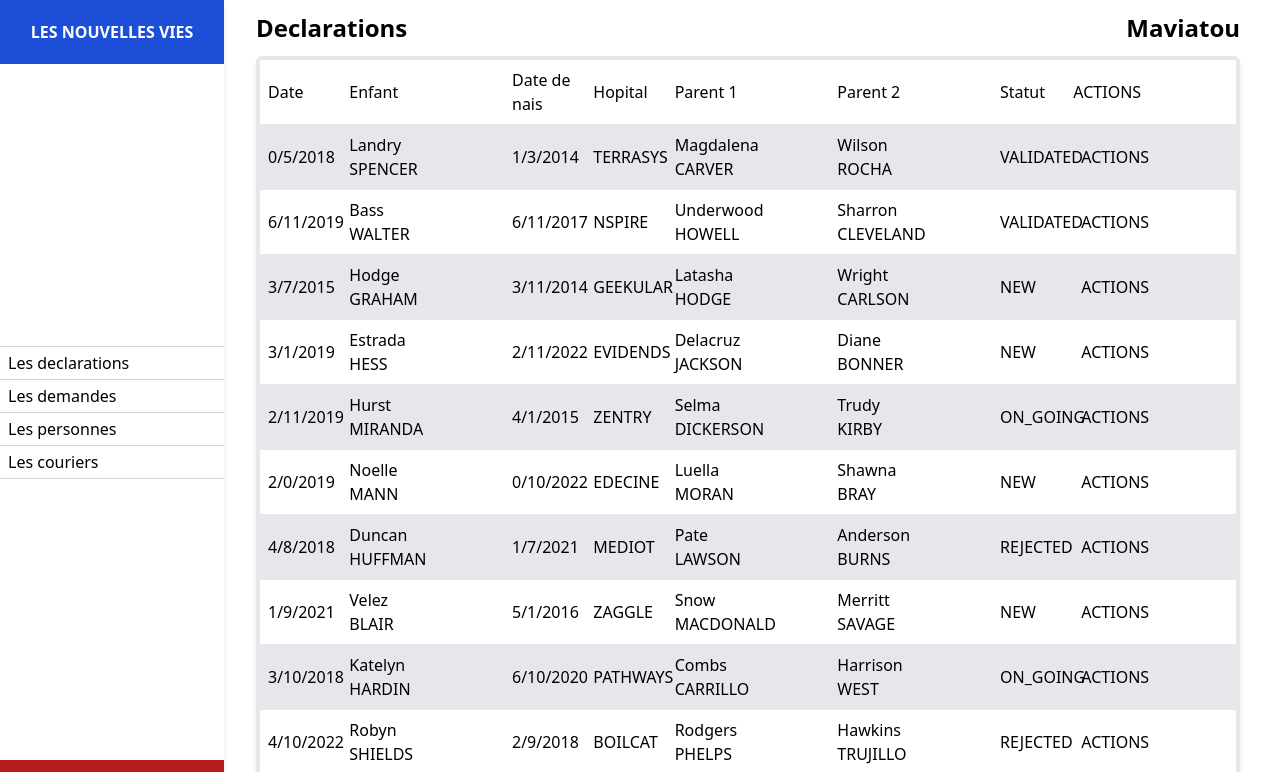
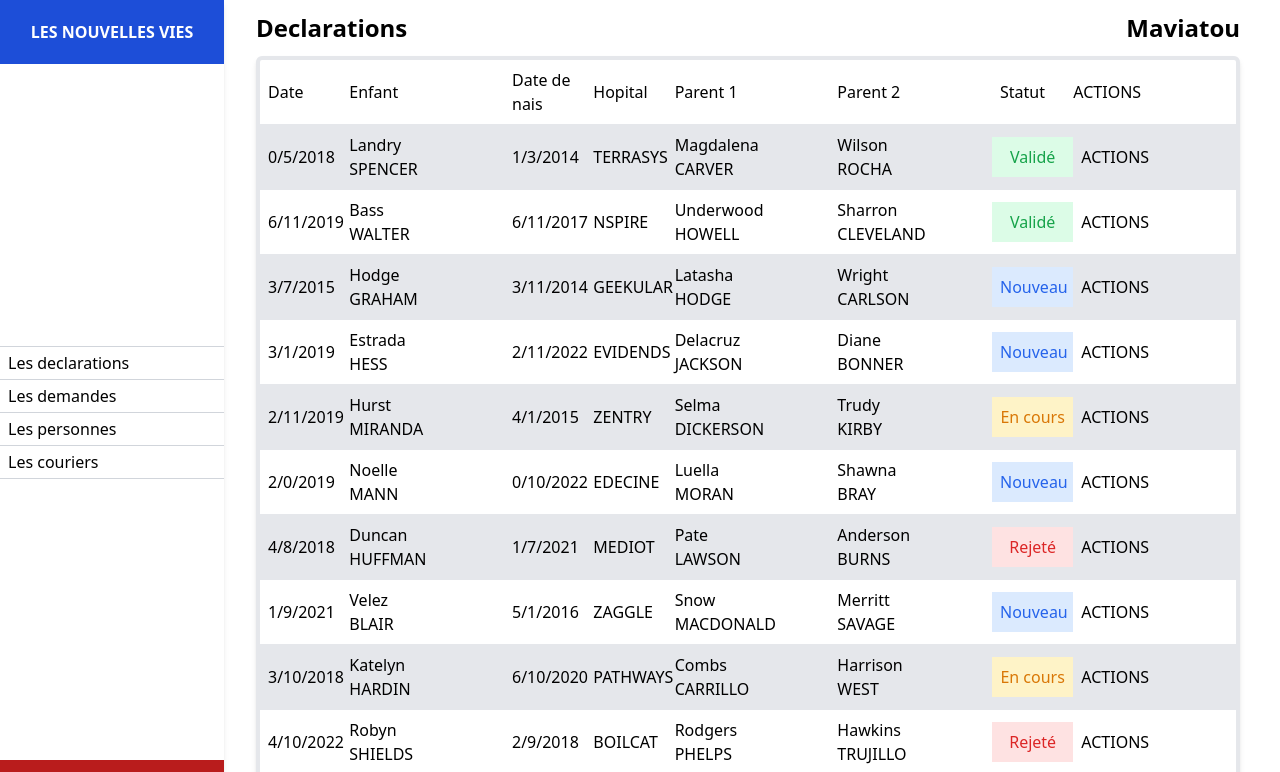
Before and after one commit to tmdiallo5/webSite-naissance, a React (Vite) app in the folder website-naissance/: page /private/declaration in a window 1280 px wide. Shown: the top 772 px of the page. Built offline with nearby package versions, Linux system fonts and the light colour scheme.

Commit message:
Ici j'ai fait un affichage conditionnel en mettant en forme les status

```diff
--- a/website-naissance/src/pages/Declaration.tsx
+++ b/website-naissance/src/pages/Declaration.tsx
@@ -1,4 +1,9 @@
-import { DECLARATIONS, formatDate } from "../utils";
+import {
+  DECLARATIONS,
+  formatDate,
+  getStatusColor,
+  getStatusColorLabel,
+} from "../utils";
 
 function Declaration() {
   return (
@@ -43,7 +48,9 @@ function Declaration() {
             <span className="uppercase">{item.secondParent.lastName}</span>
           </span>
 
-          <span className={` p-2`}>{item.status}</span>
+          <span className={` p-2 ${getStatusColor(item.status)}`}>
+            {getStatusColorLabel(item.status)}
+          </span>
           <span className={` p-2 col-span-2 flex flex-col`}>ACTIONS</span>
         </article>
       ))}
--- /dev/null
+++ b/website-naissance/src/utils/actions.ts
@@ -0,0 +1,36 @@
+const getStatusColor = (status: string) => {
+    switch (status) {
+        case "NEW":
+            return "bg-blue-100 text-blue-600 text-center";
+        case "ON_GOING":
+            return "bg-amber-100 text-amber-600 text-center";
+        case "VALIDATED":
+            return "bg-green-100 text-green-600 text-center";
+        case "REJECTED":
+            return "bg-red-100 text-red-600 text-center";
+
+            break;
+
+        default:
+            return "";
+    }
+}
+
+const getStatusColorLabel = (status: string) => {
+    switch (status) {
+        case "NEW":
+            return "Nouveau";
+        case "ON_GOING":
+            return "En cours";
+        case "VALIDATED":
+            return "Validé";
+        case "REJECTED":
+            return "Rejeté";
+
+            break;
+
+        default:
+            return "";
+    }
+}
+export {getStatusColor, getStatusColorLabel}
--- a/website-naissance/src/utils/index.ts
+++ b/website-naissance/src/utils/index.ts
@@ -1,3 +1,4 @@
 export * from './data'
 export * from './declarations'
 export * from'./date'
+export * from'./actions'
```
